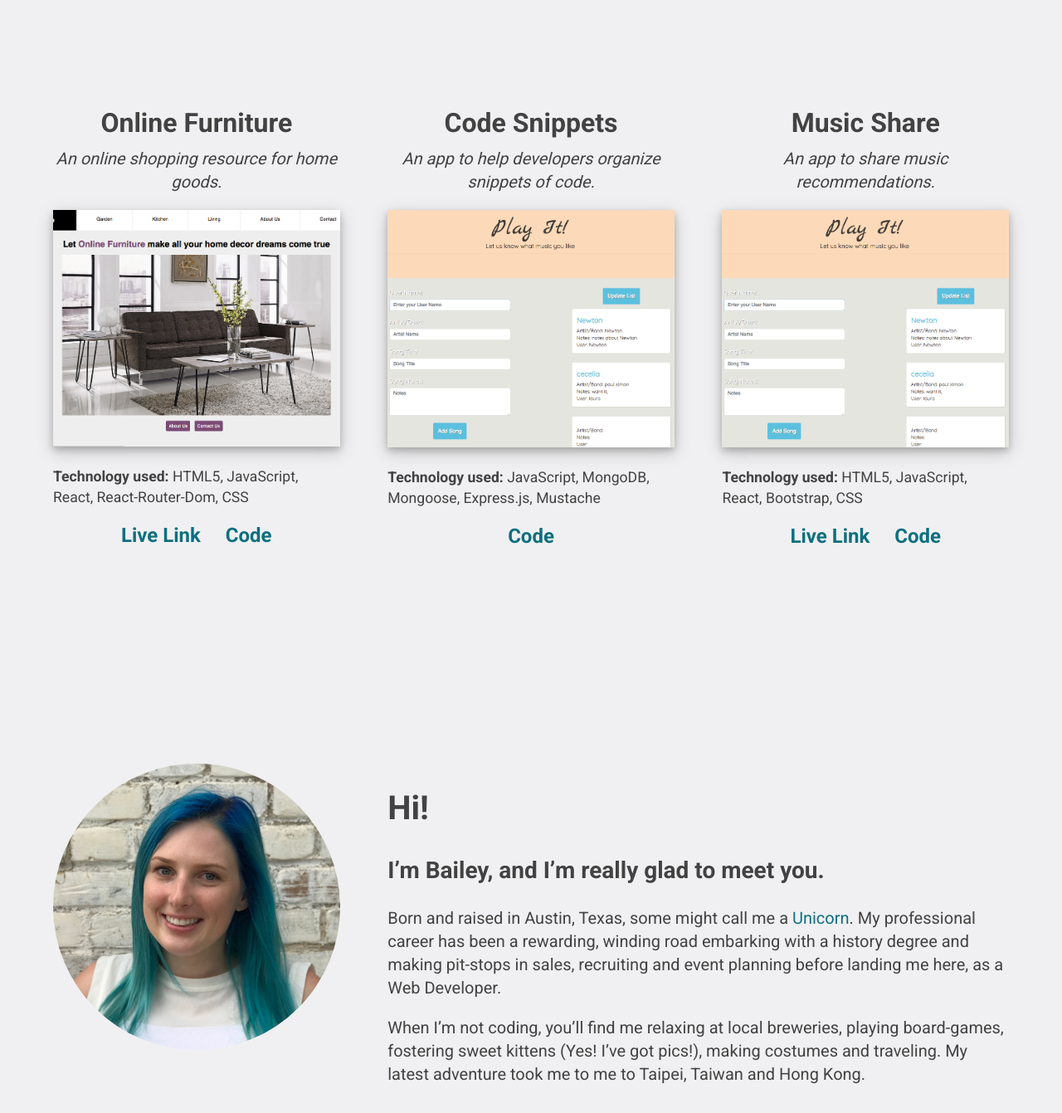
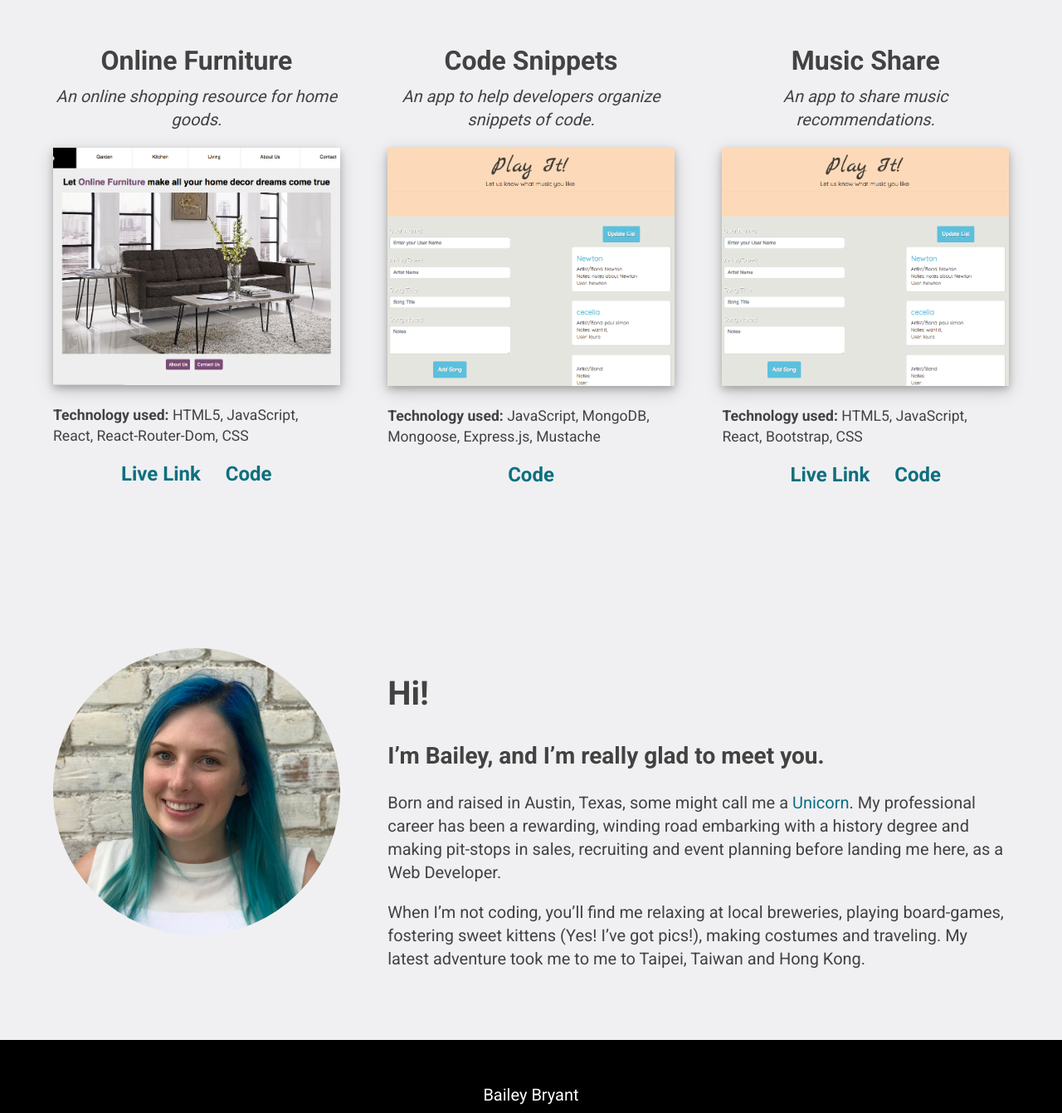
Before and after one commit to bbryant7/BB-Portfolio, a React (Create React App) app: page / in a window 1280 px wide. Shown: the part 1089-2430 px from the top of the page at 83% size. Built offline with nearby package versions, Linux system fonts and the light colour scheme.

Commit message:
update spacing between sections for desktop

```diff
--- a/src/styles/index.css
+++ b/src/styles/index.css
@@ -70,7 +70,7 @@ height: 75px;
 
 #portfolio h3{
   text-align: center;
-  margin-top: 20%;
+  margin-top: 17%;
   font-size: 1.5em;
   margin-bottom: .2em;
 }
@@ -198,6 +198,10 @@ footer {
 
   }
 
+  #portfolio{
+    margin-top: 15%;
+  }
+
 
   #portfolio h3{
     font-size: 2em;
@@ -208,6 +212,7 @@ footer {
   }
 
   #about-page{
+    margin-top: 15%;
     display:flex;
     flex-basis: 100%;
     flex-direction: row;
```
